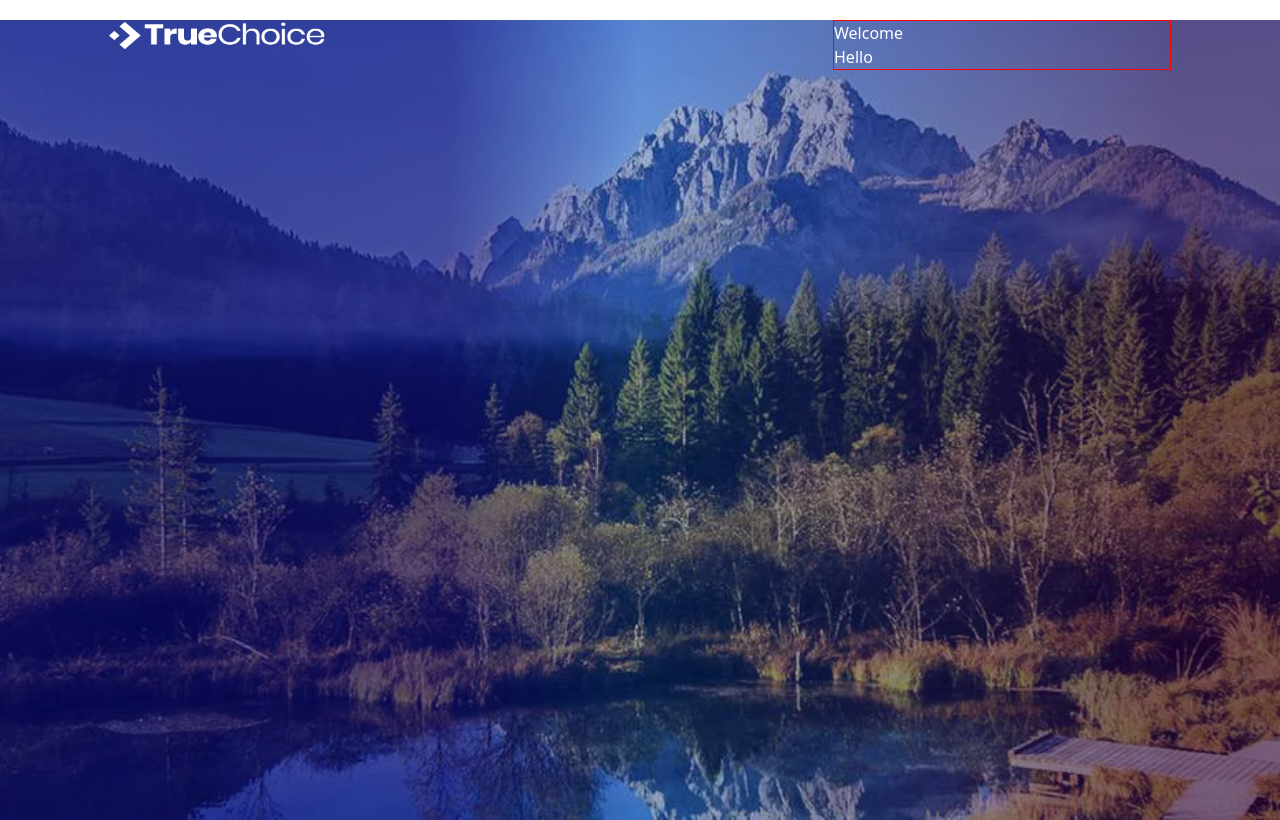
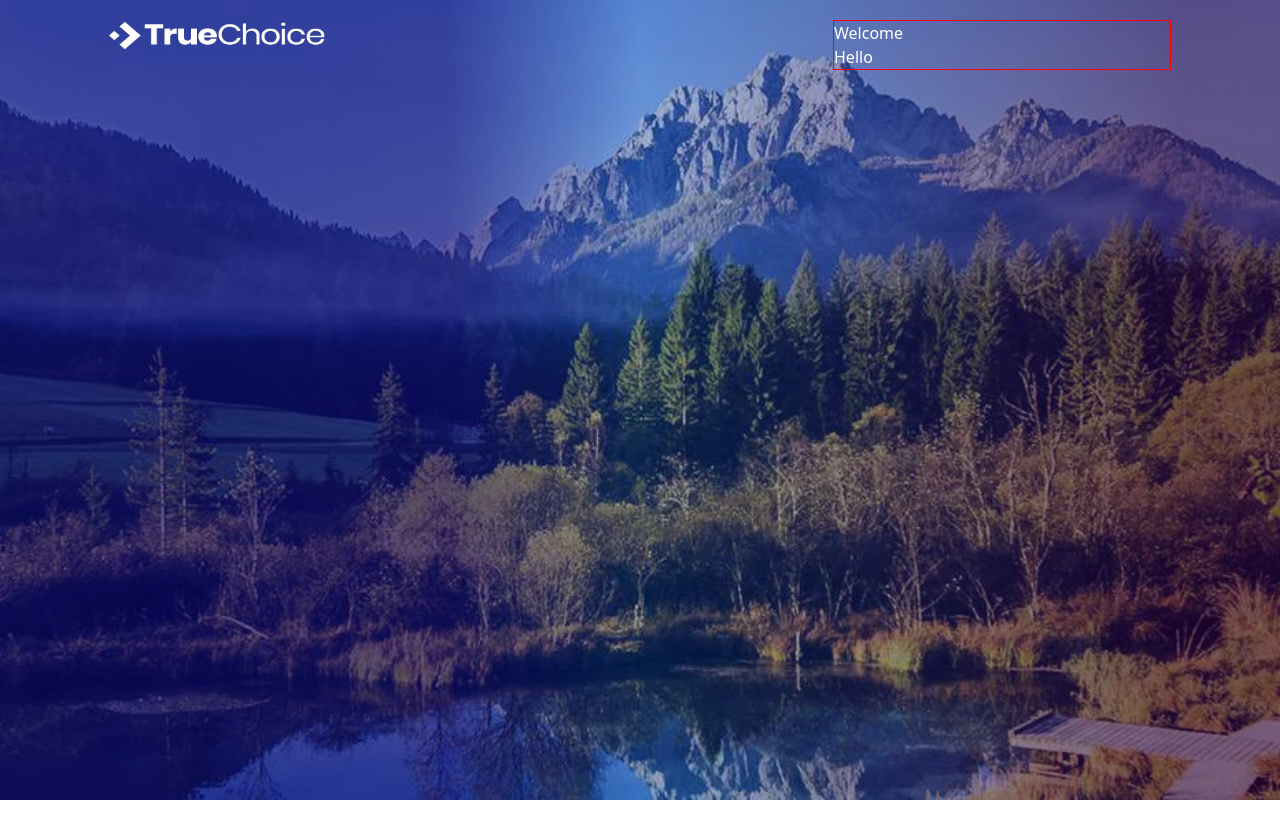
Before and after one commit to TrueChoice-Solutions/poc-design-framework, a Next.js app: page /welcome in a window 1280 px wide. Built offline with nearby package versions, Linux system fonts and the light colour scheme.

Commit message:
style: fix white space from Header css, use proper padding instead

```diff
--- a/components/Header/Header.module.css
+++ b/components/Header/Header.module.css
@@ -12,5 +12,5 @@
 }
 
 .row {
-  margin-top: 20px;
+  padding-top: 20px;
 }
```
